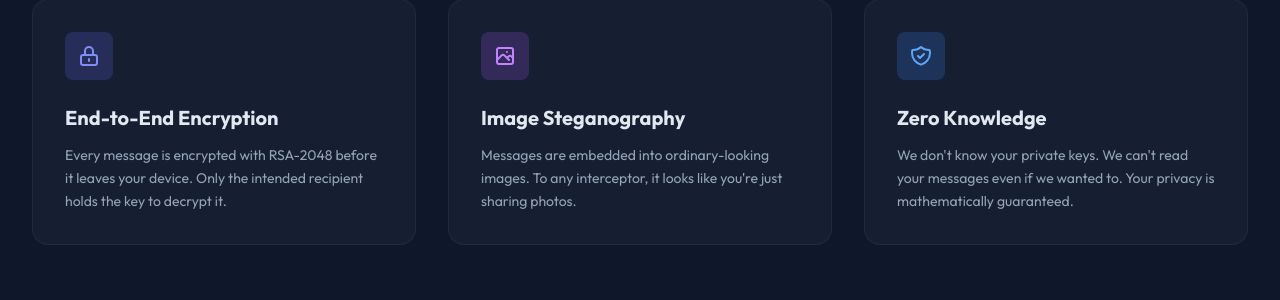
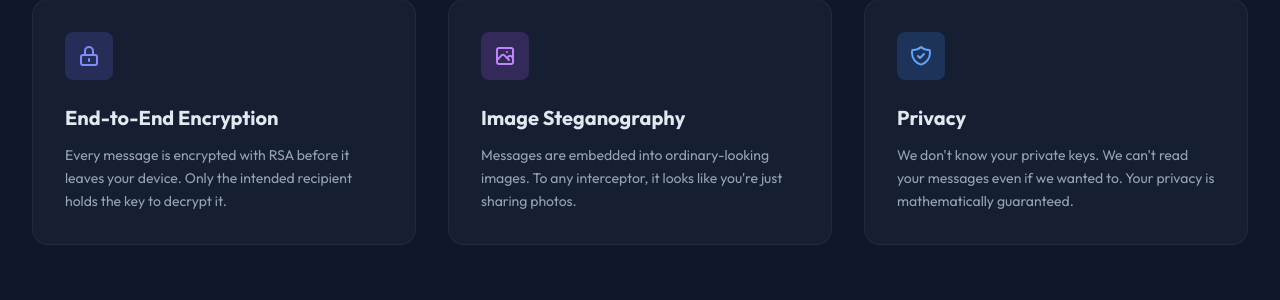
Before and after one commit to Dev-412/StegoSafe, a Flask app: page / in a window 1280 px wide. Shown: the part 1477-1777 px from the top of the page. Run offline with Flask 3, Linux system fonts and the light colour scheme; some libraries are stand-ins or nearby versions.

Commit message:
Production fixes

```diff
--- a/static/css/landing.css
+++ b/static/css/landing.css
@@ -1,3 +1,4 @@
+/* Global theme styling */
 body {
     font-family: 'Outfit', sans-serif;
     background-color: #0f172a;
@@ -5,12 +6,16 @@ body {
     overflow-x: hidden;
 }
 
+
+/* Glassmorphism navbar */
 .glass-nav {
     background: rgba(15, 23, 42, 0.7);
     backdrop-filter: blur(10px);
     border-bottom: 1px solid rgba(255, 255, 255, 0.1);
 }
 
+
+/* Gradient colored text */
 .text-gradient {
     background: linear-gradient(135deg, #6366f1 0%, #a855f7 100%);
     -webkit-background-clip: text;
@@ -18,6 +23,7 @@ body {
     -webkit-text-fill-color: transparent;
 }
 
+/* Hero glow background effect */
 .hero-glow {
     position: absolute;
     width: 600px;
--- a/templates/base.html
+++ b/templates/base.html
@@ -49,8 +49,6 @@
             }
         }
     </script>
-
-    <!-- Removed inline styles as we use main.css -->
 </head>
 
 <body
--- a/templates/chat.html
+++ b/templates/chat.html
@@ -74,7 +74,6 @@
             </button>
         </form>
     </div>
-
 </div>
 
 <script>
--- a/templates/landing.html
+++ b/templates/landing.html
@@ -123,7 +123,7 @@
                     </div>
                     <h3 class="text-xl font-bold mb-3">End-to-End Encryption</h3>
                     <p class="text-slate-400 text-sm leading-relaxed">
-                        Every message is encrypted with RSA-2048 before it leaves your device. Only the intended
+                        Every message is encrypted with RSA before it leaves your device. Only the intended
                         recipient holds the key to decrypt it.
                     </p>
                 </div>
@@ -153,7 +153,7 @@
                                 d="M9 12l2 2 4-4m5.618-4.016A11.955 11.955 0 0112 2.944a11.955 11.955 0 01-8.618 3.04A12.02 12.02 0 003 9c0 5.591 3.824 10.29 9 11.622 5.176-1.332 9-6.03 9-11.622 0-1.042-.133-2.052-.382-3.016z" />
                         </svg>
                     </div>
-                    <h3 class="text-xl font-bold mb-3">Zero Knowledge</h3>
+                    <h3 class="text-xl font-bold mb-3">Privacy</h3>
                     <p class="text-slate-400 text-sm leading-relaxed">
                         We don't know your private keys. We can't read your messages even if we wanted to. Your privacy
                         is mathematically guaranteed.
```
